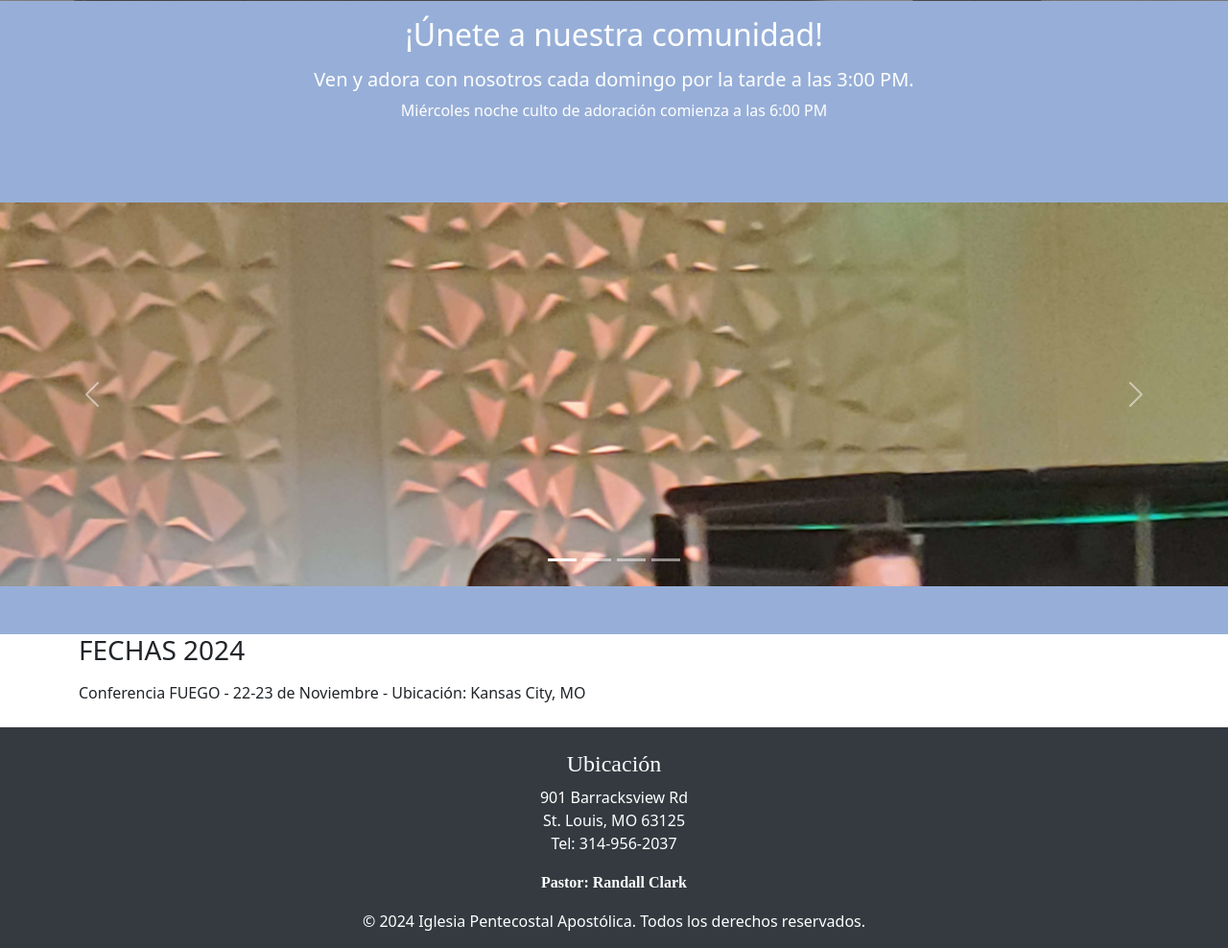
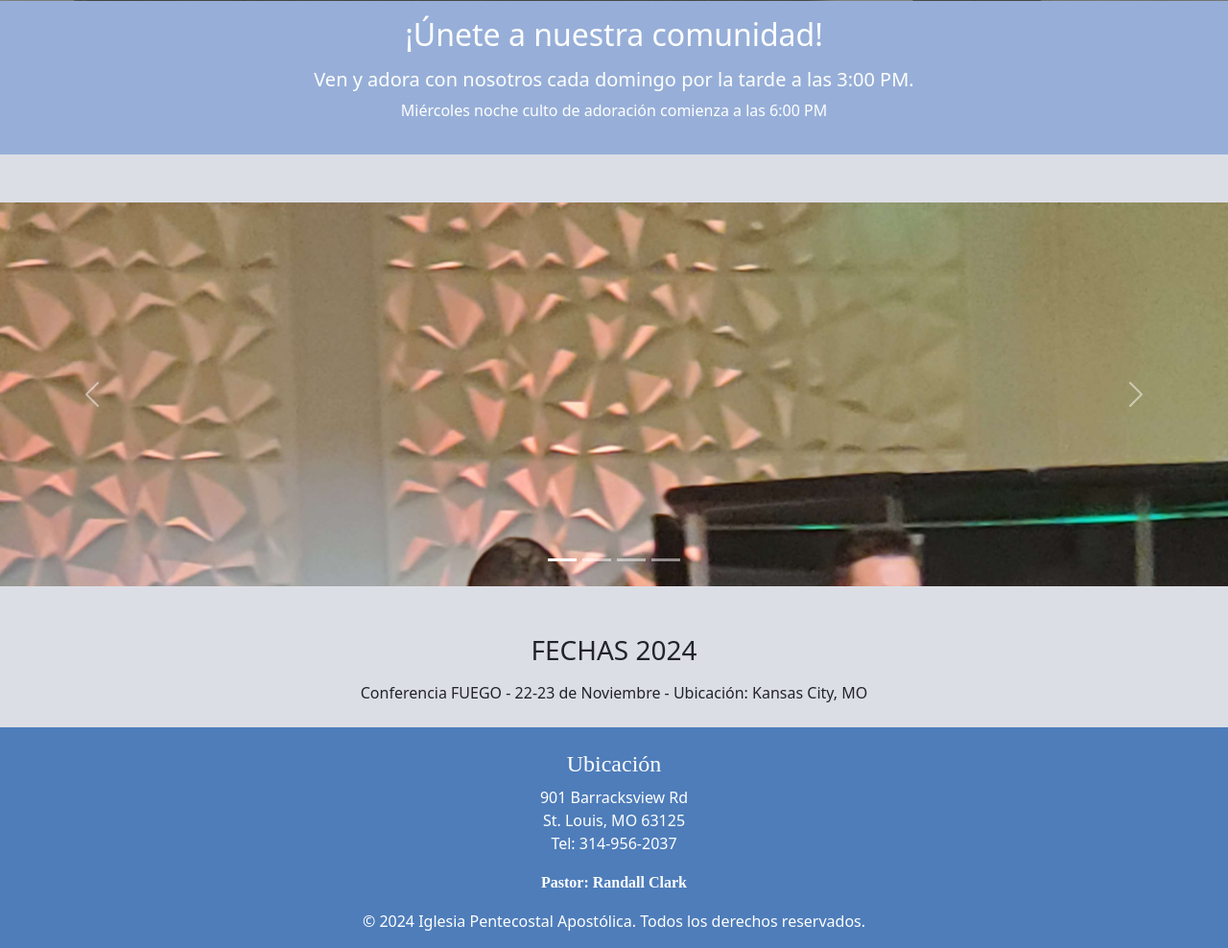
Before and after one commit to theGeekkit/apcESP_8_3_24, a Django app: page / in a window 1280 px wide. Shown: the part 281-1269 px from the top of the page at 96% size. Run offline with Django 5.2, Linux system fonts and the light colour scheme; some libraries are stand-ins or nearby versions; some web fonts are replaced.

Commit message:
6:04pm 8-12-24

```diff
--- a/apcESP_8_3_24/assets/css/style.css
+++ b/apcESP_8_3_24/assets/css/style.css
@@ -26,6 +26,10 @@
 .spotlight-section {
   padding: 50px 0;
   background-color: #97afd8;
+}
+
+body {
+  background-color: #dcdee5;
 }
 
 .phone i {
--- a/apcESP_8_3_24/templates/home/home_view.html
+++ b/apcESP_8_3_24/templates/home/home_view.html
@@ -40,7 +40,7 @@
 
 
   <!-- Spotlight Section with Carousel -->
-  <div class="spotlight-section">
+  <div class="spotlight-section" style="background-color: #dcdee5;">
     <div id="communityCarousel" class="carousel slide" data-bs-ride="carousel">
       <!-- Carousel Indicators -->
       <div class="carousel-indicators">
@@ -51,7 +51,7 @@
       </div>
 
       <!-- Carousel Items -->
-      <div class="carousel-inner" style="height: 50vh;">
+      <div class="carousel-inner" style="height: 50vh; background-color: #dcdee5;">
         <div class="carousel-item active">
           <img src="{% static 'img/20231006_193147.jpg' %}" class="d-block w-100" alt="Slide 1" style="width: auto; object-fit: contain;">
         </div>
@@ -83,8 +83,8 @@
   <!-- Feature Section -->
 
   <!-- Action Section -->
-  <div class="action-section">
-    <div class="container">
+  <div class="action-section text-center" style="background-color: #dcdee5;">
+    <div class="container" style="background-color: #dcdee5;">
       <h3 class="action-title">FECHAS 2024</h3>
       <ul class="list-unstyled mt-3">
         <li>Conferencia FUEGO - 22-23 de Noviembre - Ubicación: Kansas City, MO</li>
@@ -110,7 +110,7 @@
   {% endblock %}
 
   <!-- Footer -->
-  <div class="footer justify-content-center mt-lg-4 pt-lg-4 pb-0 m-0"style="background-color: #343a40; color: white;">
+  <div class="footer justify-content-center mt-lg-4 pt-lg-4 pb-0 m-0"style="background-color: #4e7dba; color: white;">
     <div class="container d-flex flex-column flex-lg-column align-items-center text-center">
       <h4 class="font-weight-bold" style="font-family: Gruppo;">Ubicación</h4>
       <p>901 Barracksview Rd<br>St. Louis, MO 63125<br>Tel: 314-956-2037</p>
```
